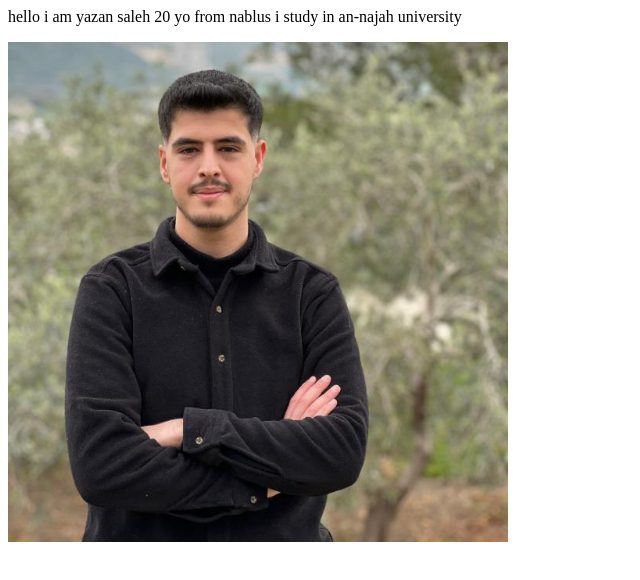
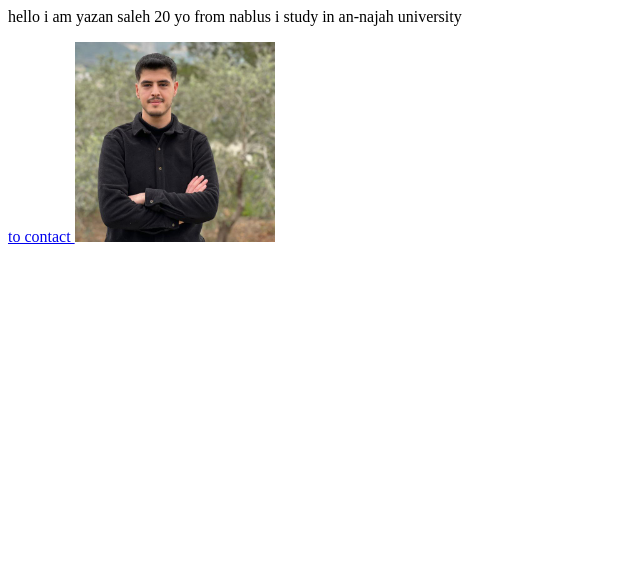
Before and after one commit to yazan399/1task, a plain HTML site: page index.html in a window 1280 px wide. Shown: the whole page, without its empty margins (0-640 px from the left). Drawn offline with Linux system fonts and the light colour scheme.

Commit message:
Add files via upload

```diff
--- a/index.html
+++ b/index.html
@@ -1,13 +1,15 @@
 <p>
     hello i am yazan saleh 20 yo from nablus i study in an-najah university
 </p>
-
+<a href="contact.html">
+   to contact
+</a>
 <img
     src="img/yazanphoto.jpg"
 
-    width="500px"
+    width="200px"
 
-    height="500px"
+    height="200px"
     alt="this is yazan icon"
     title="this is yazan icon"
     />
```
Also changed, not shown: contact.html (added, +8 -0 lines).
